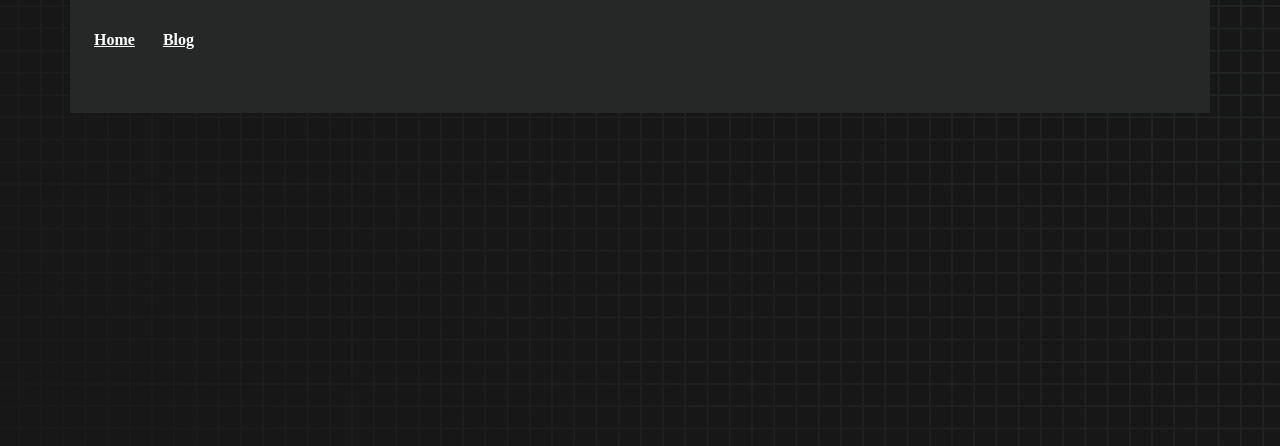
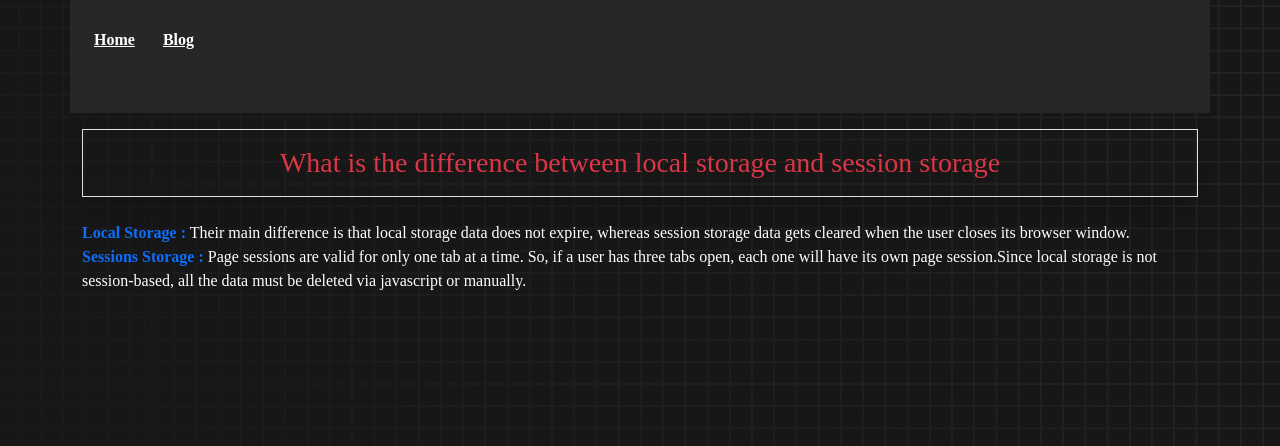
Before and after one commit to MdHasan0467/Speed-Monster-Assign-7, a plain HTML site: page blog.html in a window 1280 px wide. Drawn offline with nearby package versions, Linux system fonts and the light colour scheme.

Commit message:
first blog question  added

```diff
--- a/blog.html
+++ b/blog.html
@@ -25,6 +25,18 @@
       </header>
 
 
+    <main  class="container mt-3">
 
+        <section>
+            <h3 class="shadow-lg text-center text-danger p-3  border border-1">What is the difference between local storage and session storage</h1>
+                      <p class="py-3 text-white">
+                        <span class="fw-bold text-primary">Local Storage :</span> Their main difference is that local storage data does not expire, whereas session storage data gets cleared when the user closes its browser window. <br>
+                        <span class="fw-bold text-primary">Sessions Storage :</span> Page sessions are valid for only one tab at a time. So, if a user has three tabs open, each one will have its own page session.Since local storage is not session-based, all the data must be deleted via javascript or manually.
+                      </p>
+
+
+          </section>
+
+    </main>
 </body>
 </html>
```
